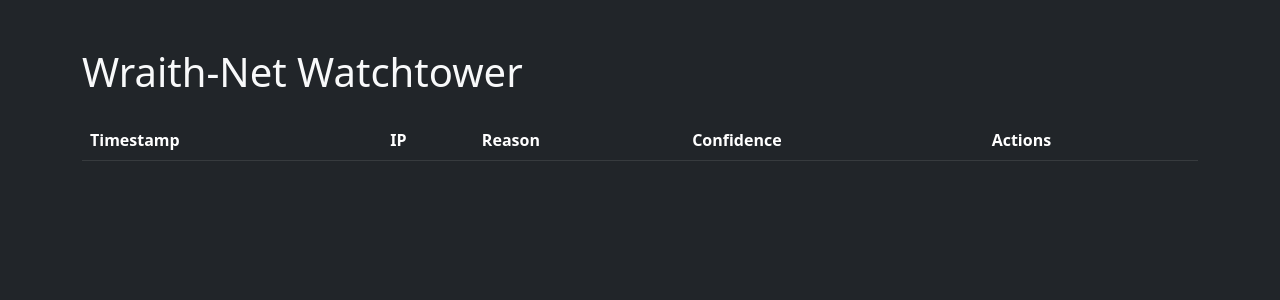
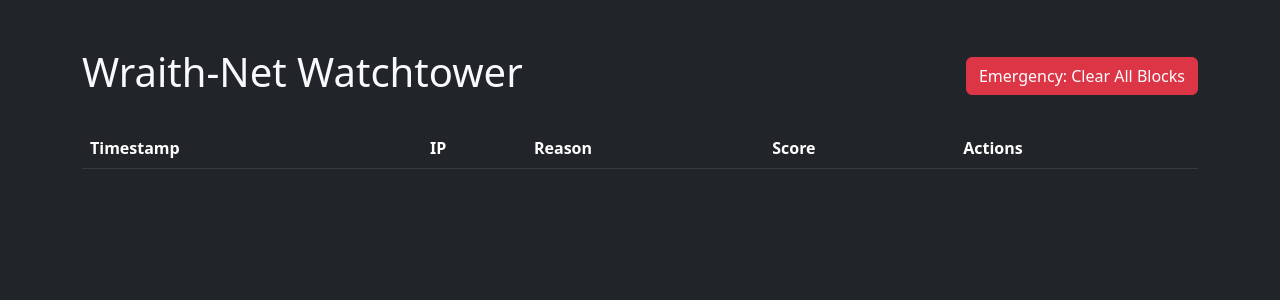
Before and after one commit to Shreyash0826/Wraith-Net, a Flask app: page / in a window 1280 px wide. Shown: the top 300 px of the page. Run offline with Flask 3, Linux system fonts and the light colour scheme; data that the repository does not hold is empty.

Commit message:
Phase 4 Complete: Implemented forensic dashboard, emergency controls, score decay, and automated testing

```diff
--- a/app.py
+++ b/app.py
@@ -1,5 +1,5 @@
 # app.py
-from flask import Flask, render_template, jsonify
+from flask import Flask, render_template, jsonify, request
 import json
 import os
 import subprocess
@@ -11,12 +11,13 @@ LOG_FILE = 'quarantine.log'
 def index():
     return render_template('index.html')
 
+# --- FORENSIC & ALERT ENDPOINTS ---
+
 @app.route('/api/alerts')
 def get_alerts():
     alerts = []
     if os.path.exists(LOG_FILE):
         with open(LOG_FILE, 'r') as f:
-            # Read last 20 logs
             lines = f.readlines()[-20:]
             for line in lines:
                 try:
@@ -25,17 +26,33 @@ def get_alerts():
                     continue
     return jsonify(alerts[::-1]) # Return newest first
 
-# --- NEW API ENDPOINTS FOR INTERACTIVE RESPONSE ---
+@app.route('/api/forensic_logs')
+def get_forensic_logs():
+    """Returns the last 20 logs for the Forensic Feed."""
+    logs = []
+    if os.path.exists(LOG_FILE):
+        with open(LOG_FILE, 'r') as f:
+            lines = f.readlines()[-20:]
+            for line in lines:
+                if line.strip():
+                    logs.append(json.loads(line))
+    return jsonify(logs[::-1])
+
+# --- CONTROL & HEALTH ENDPOINTS ---
+
+@app.route('/api/clear_all', methods=['POST'])
+def clear_all():
+    """Emergency: Flushes all INPUT rules."""
+    subprocess.run(["sudo", "iptables", "-F", "INPUT"])
+    return jsonify({"status": "success", "message": "Firewall cleared"})
 
 @app.route('/api/unblock/<ip>', methods=['POST'])
 def unblock_ip(ip):
-    # Remove from iptables
     subprocess.run(["sudo", "iptables", "-D", "INPUT", "-s", ip, "-j", "DROP"])
     return jsonify({"status": "success", "message": f"{ip} unblocked"})
 
 @app.route('/api/whitelist/<ip>', methods=['POST'])
 def whitelist_ip(ip):
-    # Append to a whitelist file
     with open('whitelist.txt', 'a') as f:
         f.write(f"{ip}\n")
     return jsonify({"status": "success", "message": f"{ip} whitelisted"})
--- a/templates/index.html
+++ b/templates/index.html
@@ -6,16 +6,25 @@
 </head>
 <body class="bg-dark text-light">
     <div class="container mt-5">
-        <h1>Wraith-Net Watchtower</h1>
+        <div class="d-flex justify-content-between align-items-center">
+            <h1>Wraith-Net Watchtower</h1>
+            <button onclick="clearFirewall()" class="btn btn-danger">Emergency: Clear All Blocks</button>
+        </div>
+
         <table class="table table-dark table-hover mt-4">
             <thead>
                 <tr>
-                    <th>Timestamp</th><th>IP</th><th>Reason</th><th>Confidence</th><th>Actions</th>
+                    <th>Timestamp</th>
+                    <th>IP</th>
+                    <th>Reason</th>
+                    <th>Score</th>
+                    <th>Actions</th>
                 </tr>
             </thead>
             <tbody id="alert-body"></tbody>
         </table>
     </div>
+
     <script>
         async function fetchAlerts() {
             const res = await fetch('/api/alerts');
@@ -26,7 +35,7 @@
                     <td>${a.timestamp.split('T')[1].split('.')[0]}</td>
                     <td>${a.ip}</td>
                     <td>${a.reason}</td>
-                    <td><span class="badge ${a.final_score > 15 ? 'bg-danger':'bg-warning'}">${a.final_score}</span></td>
+                    <td><span class="badge ${a.final_score >= 20 ? 'bg-danger' : 'bg-warning'}">${a.final_score}</span></td>
                     <td>
                         <button class="btn btn-sm btn-success" onclick="actionIP('${a.ip}', 'unblock')">Unblock</button>
                         <button class="btn btn-sm btn-info" onclick="actionIP('${a.ip}', 'whitelist')">Whitelist</button>
@@ -42,6 +51,15 @@
             fetchAlerts();
         }
 
+        async function clearFirewall() {
+            if(confirm("CRITICAL: Are you sure you want to flush all firewall rules?")) {
+                const res = await fetch('/api/clear_all', { method: 'POST' });
+                const result = await res.json();
+                alert(result.message);
+                fetchAlerts();
+            }
+        }
+
         setInterval(fetchAlerts, 2000);
         fetchAlerts();
     </script>
```
